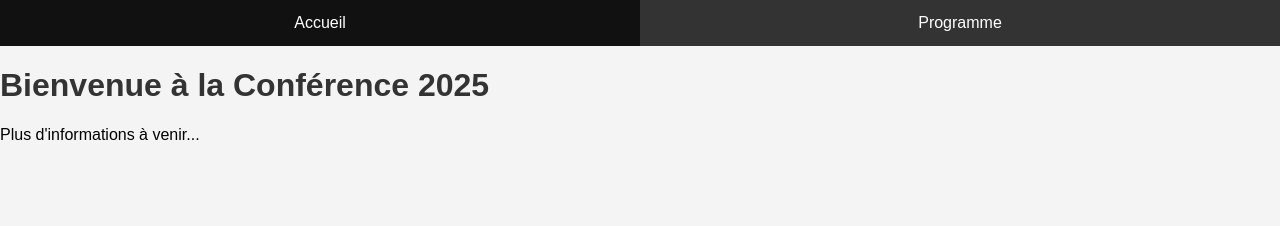
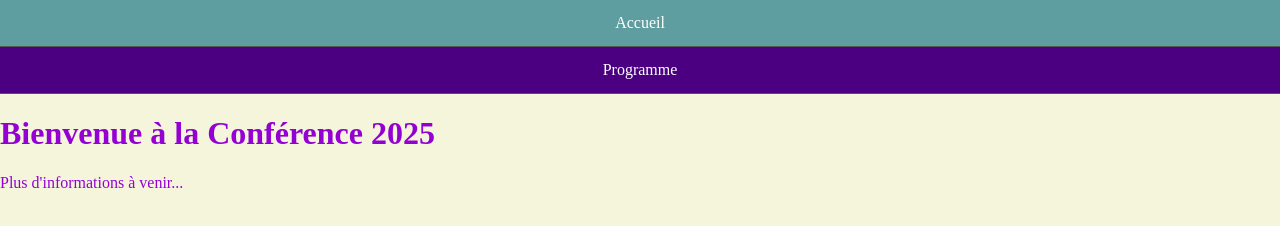
Before and after one commit to conferenceDC/conferenceDC, a plain HTML site: page index.html in a window 1280 px wide. Drawn offline with Linux system fonts and the light colour scheme.

Commit message:
Update styles.css

```diff
--- a/styles.css
+++ b/styles.css
@@ -1,12 +1,14 @@
 body {
-    font-family: Arial, sans-serif;
+    font-family: 'Times New Roman', Times, serif;
+    background-color: beige;
+    color: darkviolet;
     margin: 0;
     padding: 0;
-    background-color: #f4f4f4;
 }
 
 nav {
-    background-color: #333;
+    width: 100%;
+    background-color: #4B0082; /* Couleur violet foncé pour la barre de navigation */
     overflow: hidden;
 }
 
@@ -15,10 +17,12 @@ nav ul {
     margin: 0;
     padding: 0;
     display: flex;
+    flex-direction: column; /* Disposition verticale des éléments */
+    align-items: center; /* Centre les éléments horizontalement */
 }
 
 nav ul li {
-    flex: 1;
+    width: 100%;
 }
 
 nav ul li a {
@@ -27,12 +31,13 @@ nav ul li a {
     text-align: center;
     padding: 14px 16px;
     text-decoration: none;
+    border-bottom: 1px solid #555; /* Ajoute une bordure pour séparer les éléments */
 }
 
 nav ul li a:hover {
-    background-color: #111;
+    background-color: #5F9EA0; /* Couleur de survol */
 }
 
 h1 {
-    color: #333;
+    color: darkviolet;
 }
```
